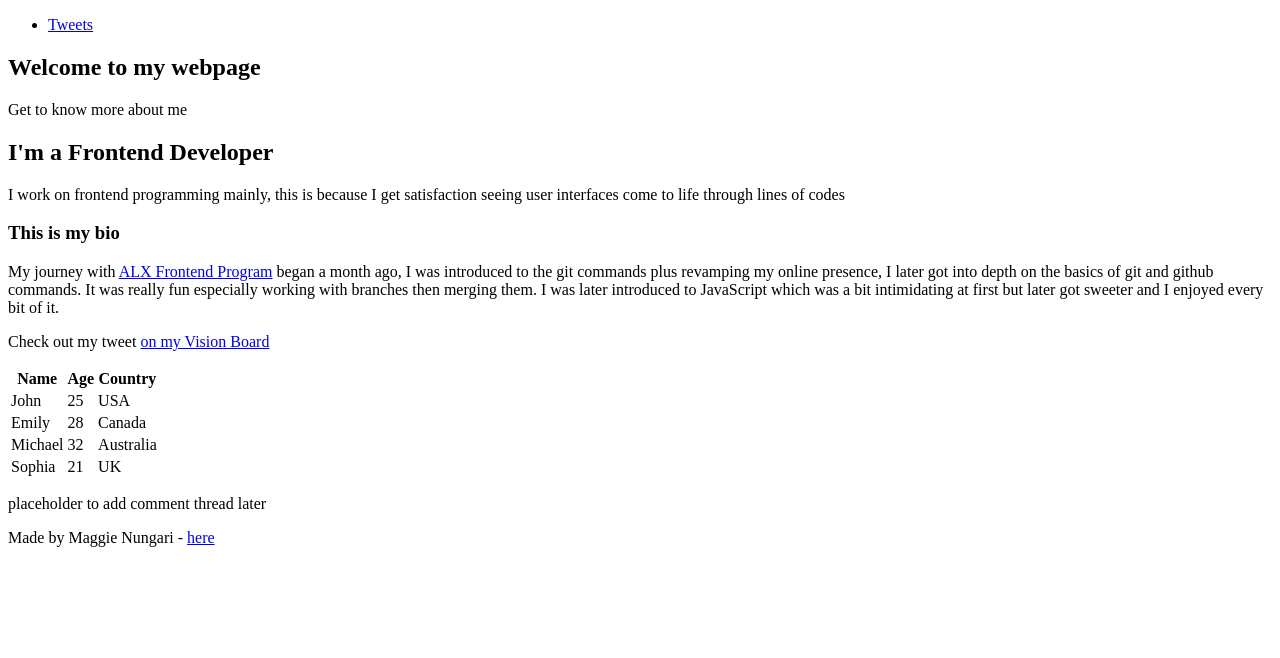
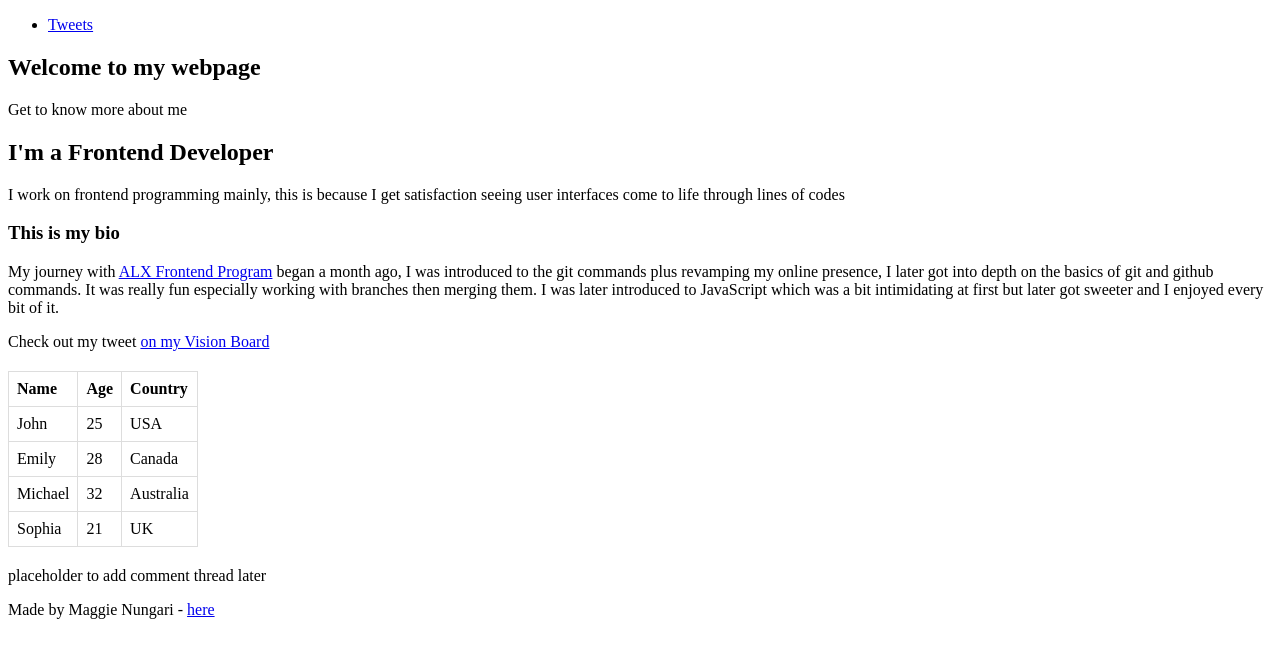
Before and after one commit to MaggieNush/My_First_Portfolio, a plain HTML site: page html_basic/index.html in a window 1280 px wide. Drawn offline with Linux system fonts and the light colour scheme.

Commit message:
Add a table in the index file

```diff
--- a/html_basic/index.html
+++ b/html_basic/index.html
@@ -4,6 +4,18 @@
     <meta charset="UTF-8" />
     <meta name="viewport" content="width=device-width, initial-scale=1.0" />
     <title>Document</title>
+    <style>
+        table {
+            border-collapse: collapse;
+            margin: 20px 0;
+        }
+         th, td {
+            border: 1px solid #ddd;
+            padding: 8px;
+            text-align: left;
+        }
+
+    </style>
   </head>
   <body>
     <header>
```
